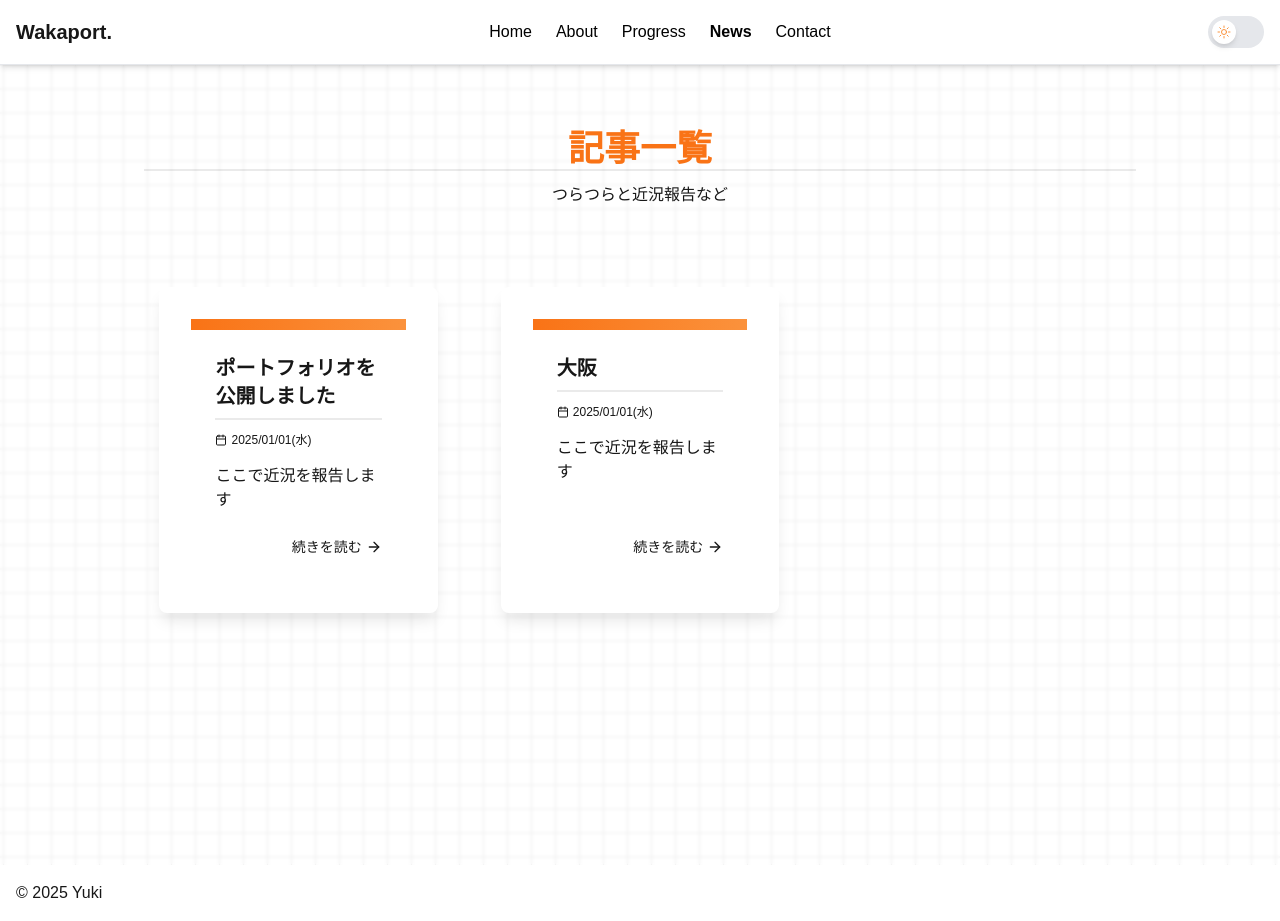
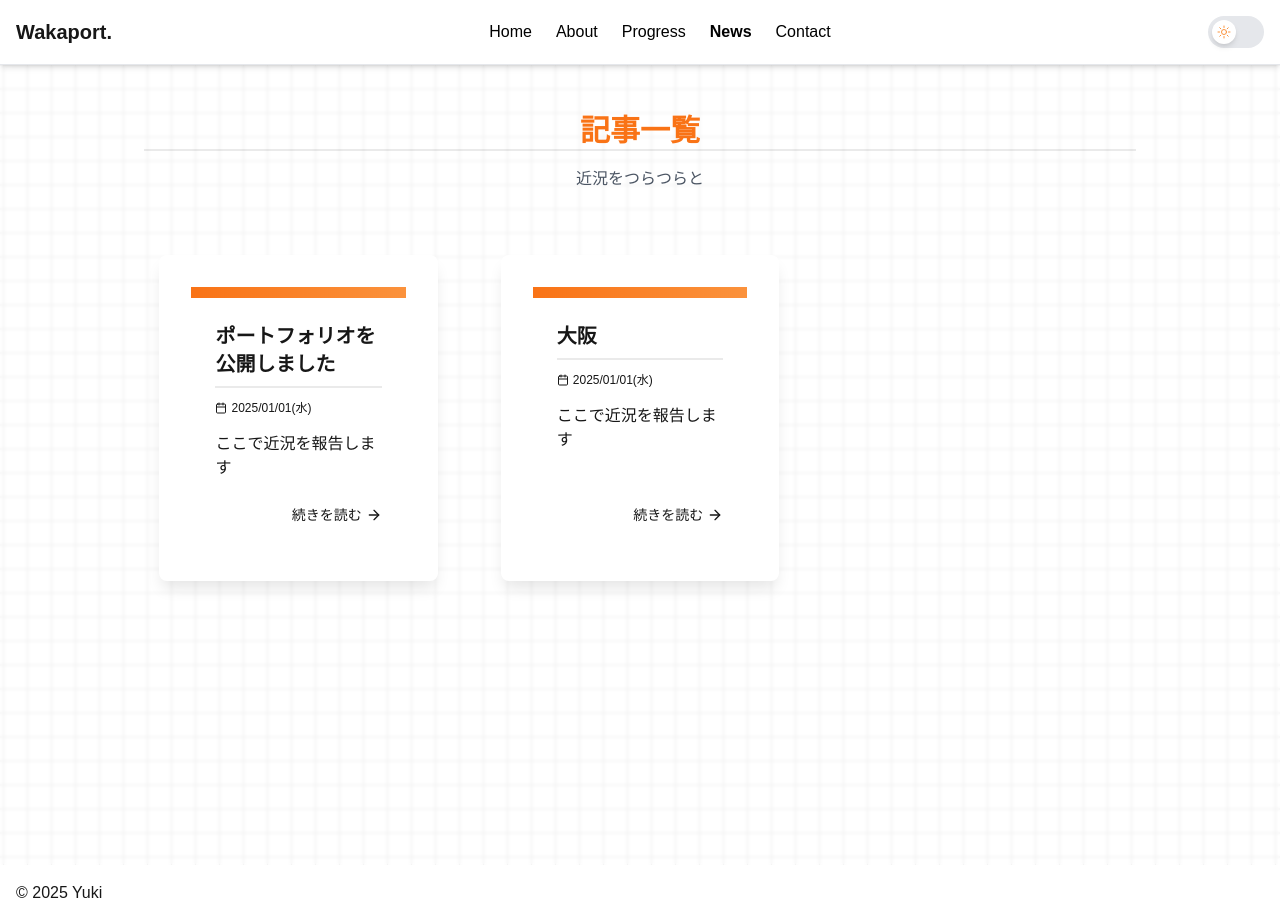
Before and after one commit to waka320/wakaport, a Next.js app in the folder wakanext/: page /news in a window 1280 px wide. Built offline with nearby package versions, Linux system fonts and the light colour scheme.

Commit message:
fix: text size

```diff
--- a/wakanext/src/app/(pages)/news/page.tsx
+++ b/wakanext/src/app/(pages)/news/page.tsx
@@ -6,14 +6,14 @@ export default async function NewsPage() {
     const articles = await getAllArticles()
 
     return (
-        <div className='white-background min-h-screen py-8 md:py-12'>
-            <div className="px-4 sm:p-4 max-w-5xl mx-auto">
-                <div className="mb-8 md:mb-12 text-center">
-                    <h1 className="text-3xl sm:text-3xl md:text-4xl font-bold mb-2 md:mb-3 text-[var(--primary)]">記事一覧</h1>
-                    <p className="text-sm md:text-base mt-3 text-[var(--text-muted-color)] max-w-2xl mx-auto px-3 sm:px-0">
-                        つらつらと近況報告など
-                    </p>
-                </div>
+        <div className='white-background min-h-screen py-8 '>
+            <div className="p-4 sm:p-4 max-w-5xl mx-auto">
+                <h1 className="text-center text-3xl font-bold mb-4 text-[var(--primary)]">
+                    記事一覧
+                </h1>
+                <p className="text-center text-gray-600 dark:text-gray-300 mb-8 max-w-2xl mx-auto">
+                    近況をつらつらと
+                </p>
 
                 <div className="grid grid-cols-1 sm:grid-cols-2 lg:grid-cols-3 gap-4 sm:gap-6 md:gap-8">
                     {articles.map((article) => (
@@ -22,10 +22,10 @@ export default async function NewsPage() {
                             key={article.slug}
                             className="group flex flex-col h-full touch-manipulation"
                         >
-                            <div className="content-background shadow-md rounded-lg overflow-hidden flex flex-col h-full transform transition-all duration-300 hover:shadow-xl active:scale-98 hover:-translate-y-1 bg-white dark:bg-[var(--background)]">
+                            <div className="content-background shadow-md rounded-lg overflow-hidden flex flex-col h-full transform transition-all duration-300 hover:shadow-xl active:scale-98 hover:-translate-y-1 bg-white dark:bg-[var(--card-background)]">
                                 <div className="h-2 sm:h-3 bg-gradient-to-r from-[var(--primary)] to-[var(--secondary)]"></div>
                                 <div className="p-4 sm:p-5 md:p-6 flex flex-col h-full">
-                                    <h2 className="text-lg sm:text-xl font-semibold mb-2 sm:mb-3 text-[var(--foreground)] group-hover:text-[var(--primary)] transition-colors">
+                                    <h2 className="text-lg sm:text-xl font-semibold mb-2 sm:mb-3 text-[var(--heading-color)] group-hover:text-[var(--primary)] transition-colors">
                                         {article.title}
                                     </h2>
 
@@ -34,7 +34,7 @@ export default async function NewsPage() {
                                         <span>{article.date}</span>
                                     </div>
 
-                                    <p className="text-[var(--text-muted-color)] mb-4 sm:mb-6 flex-grow text-xs sm:text-sm md:text-base line-clamp-3 sm:line-clamp-none">
+                                    <p className="text-[var(--text-color)] dark:text-[var(--text-color-dark)] mb-4 sm:mb-6 flex-grow text-xs sm:text-sm md:text-base line-clamp-3 sm:line-clamp-none">
                                         {article.excerpt}
                                     </p>
 
```
